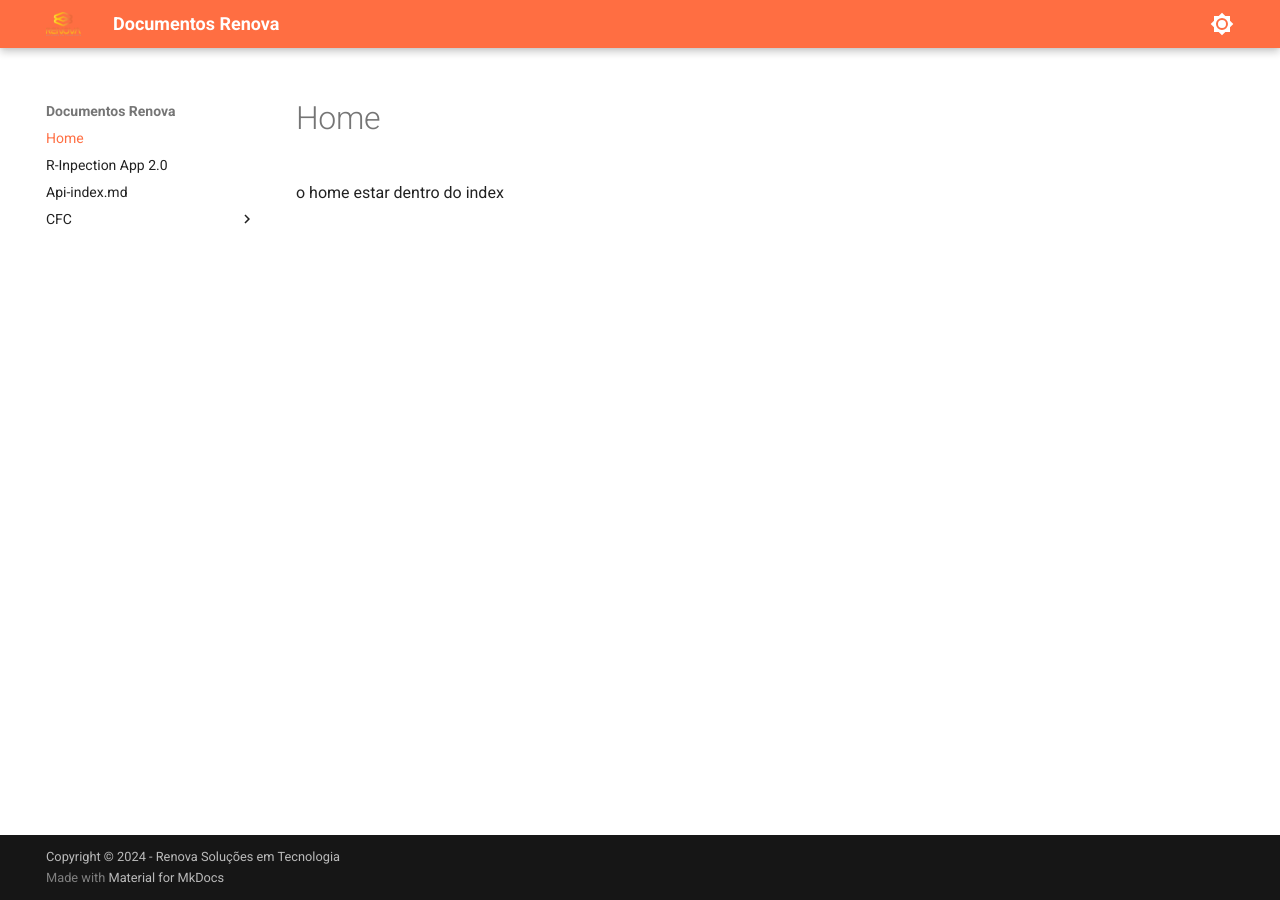
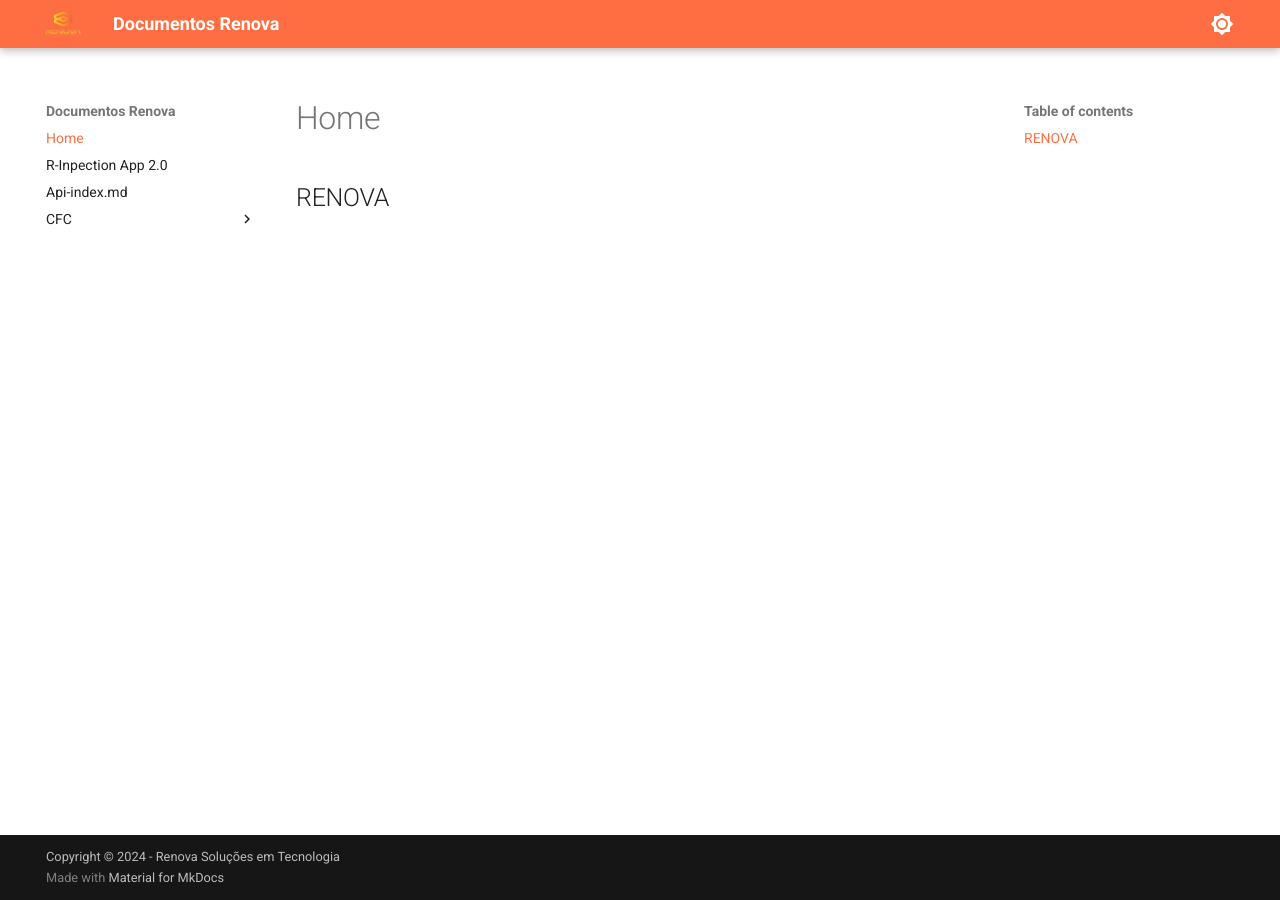
Before and after one commit to viniciusx0800/DocumentosRenova, an MkDocs documentation site: the page built from docs/index.md, in a window 1280 px wide. Built offline with MkDocs 1.6.1 and Material for MkDocs 9.7.7, drawn with Linux system fonts in a browser that asks for light colours.

Commit message:
sub menu organizado em ordem alfabetica

```diff
--- a/docs/index.md
+++ b/docs/index.md
@@ -1,2 +1,3 @@
-# Home
-o home estar dentro do index
+
+
+## RENOVA
--- a/mkdocs.yml
+++ b/mkdocs.yml
@@ -10,14 +10,14 @@
   - api-index.md
   # sub menu
   - "CFC":
-    - "Gestão": "./cfc/gestao.md"
-    - "Financeiro"          : "./cfc/financeiro.md"
-    - "Identidade"          : "./cfc/identidade.md"
     - "Agendamento Digital" : "./cfc/agendamentodigital.md"
     - "Agendamento Online"  : "./cfc/agendamentoonline.md"
+    - "Biometric Matcher"   : "./cfc/biometric.md"
+    - "Financeiro"          : "./cfc/financeiro.md"
+    - "Gestão"              : "./cfc/gestao.md"
+    - "Identidade"          : "./cfc/identidade.md"
+    - "Tele Aula"           : "./cfc/teleaula.md"
     - "Validação Digital"   : "./cfc/validacaodigital.md"
-    - "Biometric Matcher"   : "./cfc/biometric.md"
-    - "Tele Aula"           : "./cfc/teleaula.md"
     # - "Identidade" : "styling-your-docs.md"
 # Plugins
 plugins:
```
Also changed, not shown: docs/api-index.md (+1 -0 lines).
